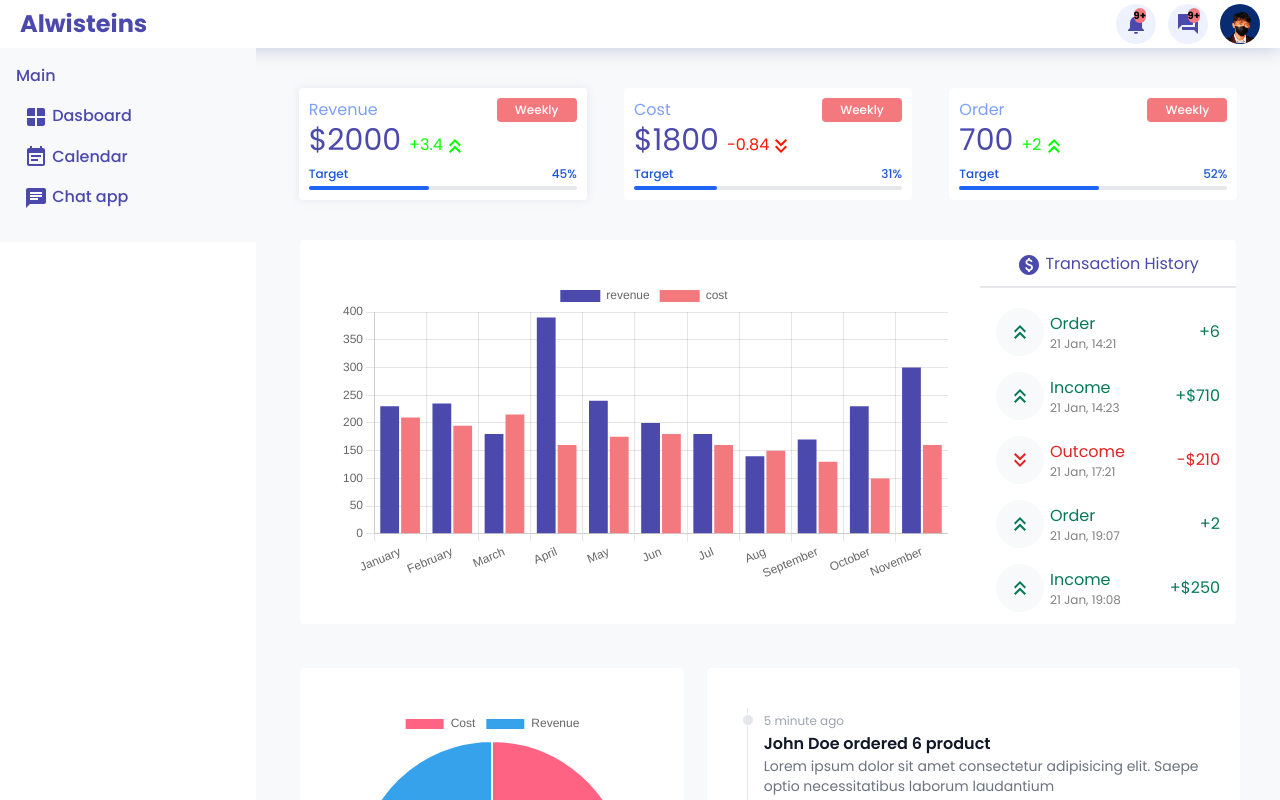
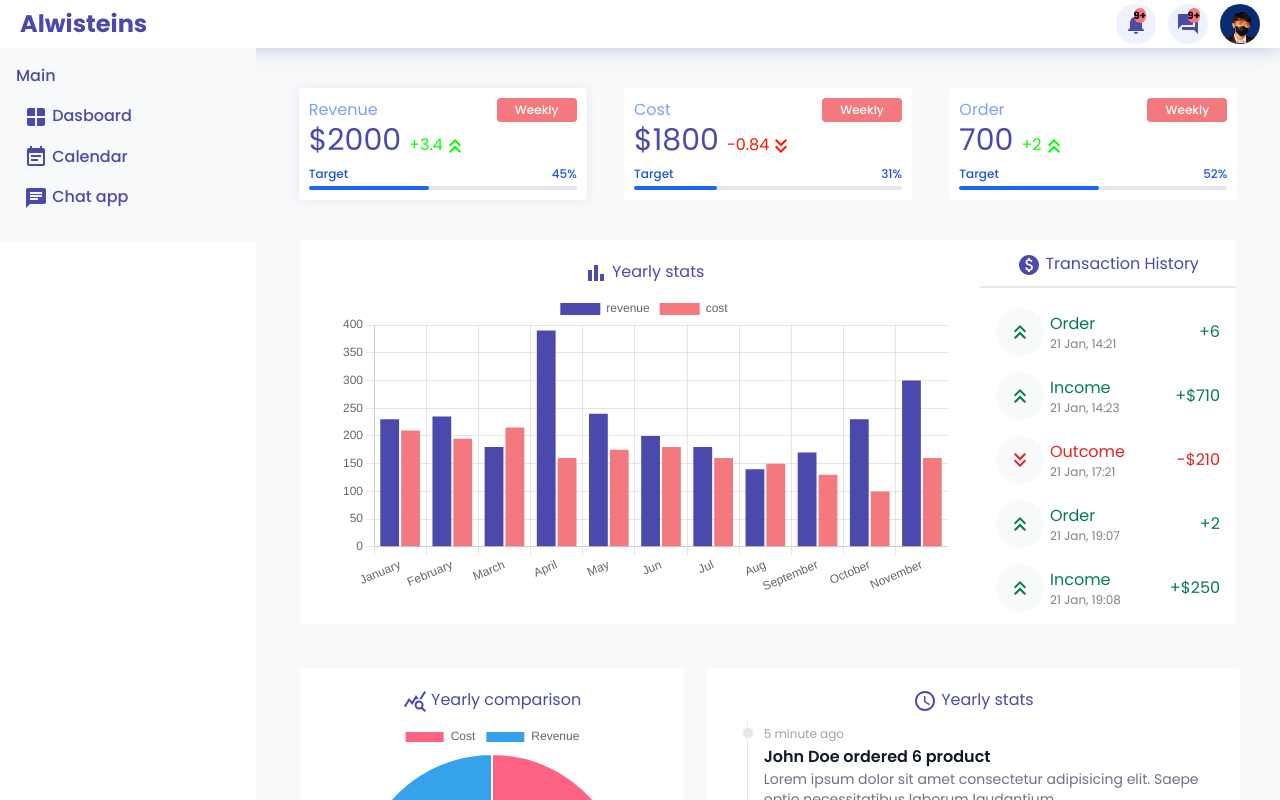
Before and after one commit to Alwisteins/admin-dashboard, a React (Vite) app: page / in a window 1280 px wide. Shown: the top 800 px of the page. Built offline with nearby package versions, Linux system fonts and the light colour scheme.

Commit message:
add header components

```diff
--- a/src/component/chart/BarChart.tsx
+++ b/src/component/chart/BarChart.tsx
@@ -1,5 +1,6 @@
 import "chart.js/auto";
 import { Chart } from "react-chartjs-2";
+import BarChartIcon from '@mui/icons-material/BarChart';
 
 type BarChartType = {
   labels: string[];
@@ -44,6 +45,9 @@ const chartData: BarChartType = {
 export default function BarChart(): JSX.Element {
   return (
     <div className="absolute h-96 ml-11 mt-48 p-10 hover:scale-105 duration-200 bg-palette-white rounded overflow-hidden">
+      <div className="text-center text-palette-100 mt-[-20px] mb-2">
+        <BarChartIcon /> Yearly stats
+      </div>
       <Chart type="bar" className="w-[40rem]" data={chartData} />
     </div>
   );
--- a/src/component/chart/DoughnutChart.tsx
+++ b/src/component/chart/DoughnutChart.tsx
@@ -1,4 +1,5 @@
 import { Chart } from "react-chartjs-2";
+import { QueryStats } from "@mui/icons-material";
 
 const chartData = {
   labels: ["Cost", "Revenue"],
@@ -18,6 +19,9 @@ const chartData = {
 export default function DoughnutChart() {
   return (
     <div className="absolute h-96 ml-11 mt-[620px] p-10 hover:scale-105 duration-200 bg-palette-white rounded">
+      <div className="text-center text-palette-100 mt-[-20px] mb-2">
+        <QueryStats /> Yearly comparison
+      </div>
       <Chart type="doughnut" className="w-[40rem]" data={chartData} />
     </div>
   );
--- a/src/component/timeline/Timeline.tsx
+++ b/src/component/timeline/Timeline.tsx
@@ -1,6 +1,11 @@
+import { AccessTime } from "@mui/icons-material";
+
 export default function Timeline(): JSX.Element {
   return (
     <div className="absolute w-5/12 right-[40px] mt-[620px] p-10 hover:scale-105 duration-200 bg-palette-white rounded">
+      <div className="text-center text-palette-100 mt-[-20px] mb-2">
+        <AccessTime /> Yearly stats
+      </div>
       <ol className="relative border-l border-gray-200 dark:border-gray-700">
         <li className="mb-10 ml-4">
           <div className="absolute w-3 h-3 bg-gray-200 rounded-full mt-1.5 -left-1.5 border border-white dark:border-gray-900 dark:bg-gray-700"></div>
```
